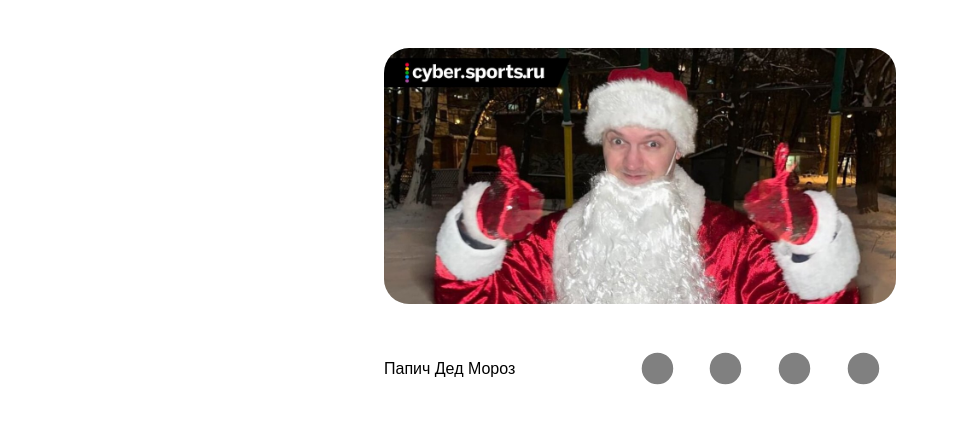
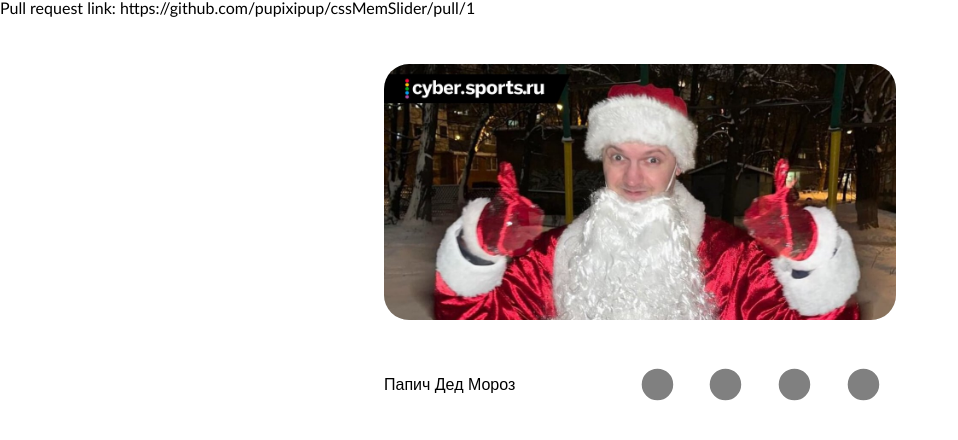
Before and after one commit to pupixipup/cssMemSlider, a plain HTML site: page index.html in a window 1280 px wide. Shown: the whole page, without its empty margins (0-958 px from the left). Drawn offline with Linux system fonts and the light colour scheme.

Commit message:
feat: add pull request link Tuesday, 17-May-22 17:51:45 UTC

```diff
--- a/index.html
+++ b/index.html
@@ -9,6 +9,7 @@
   <title>Mem Slider</title>
 </head>
 <body>
+  <a href="https://github.com/pupixipup/cssMemSlider/pull/1">Pull request link: https://github.com/pupixipup/cssMemSlider/pull/1</a>
   <div class="wrapper">
     <input type="radio" name="point" id="slide1" checked>
     <input type="radio" name="point" id="slide2">
```
